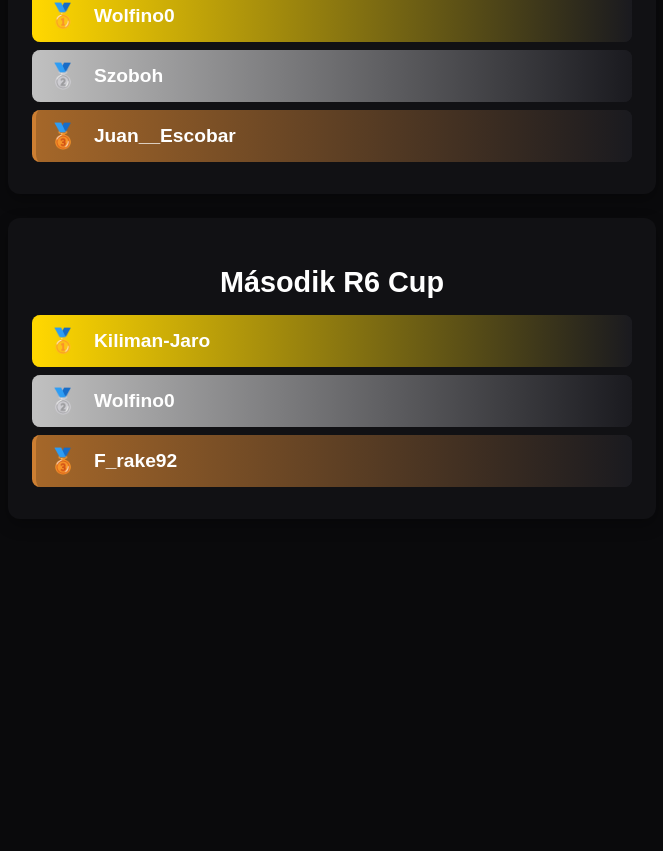
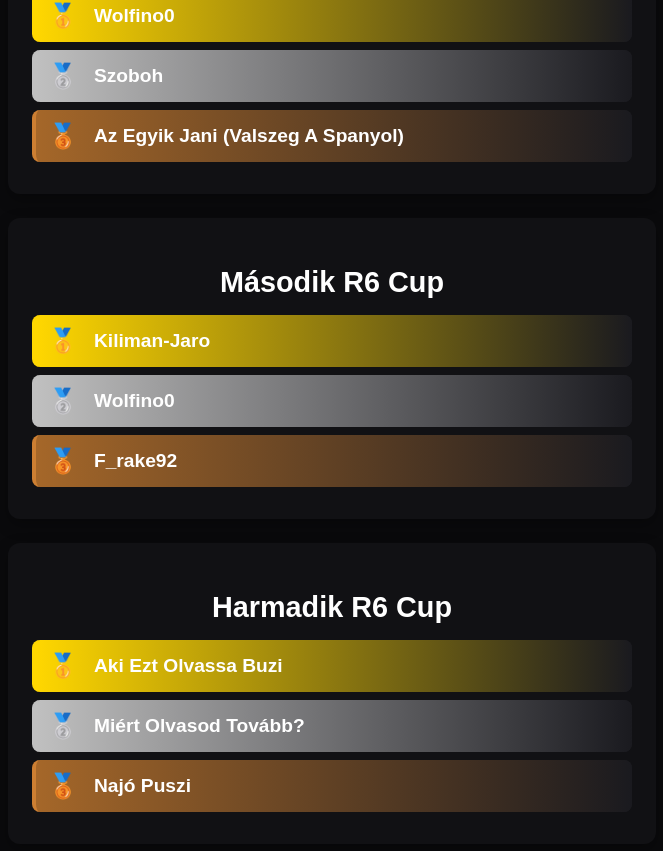
Before and after one commit to szbmrk/tracker, a React (Create React App) app in the folder frontend/: page /vs in a window 1280 px wide. Shown: the part 319-1170 px from the top of the page, without its empty margins (308-971 px from the left). Before the commit the page ends 902 px from the top, so only its background shows below. Built offline with nearby package versions, Linux system fonts and the light colour scheme; no server answers.

Commit message:
Update VS.js

```diff
--- a/frontend/src/components/VS.js
+++ b/frontend/src/components/VS.js
@@ -5,11 +5,15 @@ const VS = () => {
     const tournaments = [
         {
             name: 'Első R6 Cup',
-            winners: ['wolfino0', 'Szoboh', 'Juan__Escobar'],
+            winners: ['wolfino0', 'Szoboh', 'Az egyik Jani (valszeg a spanyol)'],
         },
         {
             name: 'Második R6 Cup',
             winners: ['Kiliman-Jaro', 'wolfino0', 'f_rake92'],
+        },
+        {
+            name: 'Harmadik R6 Cup',
+            winners: ['Aki ezt olvassa buzi', 'miért olvasod tovább?', 'najó puszi'],
         },
     ];
 
```
